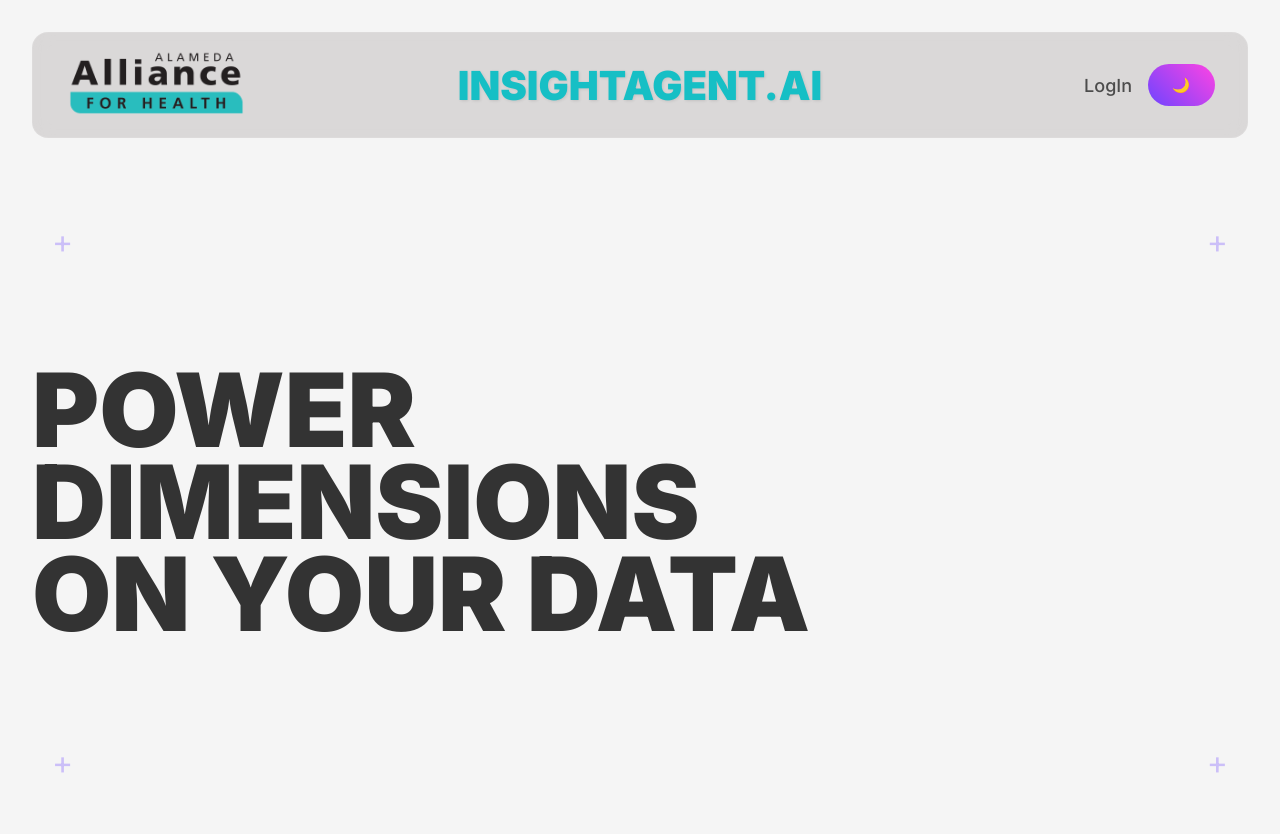
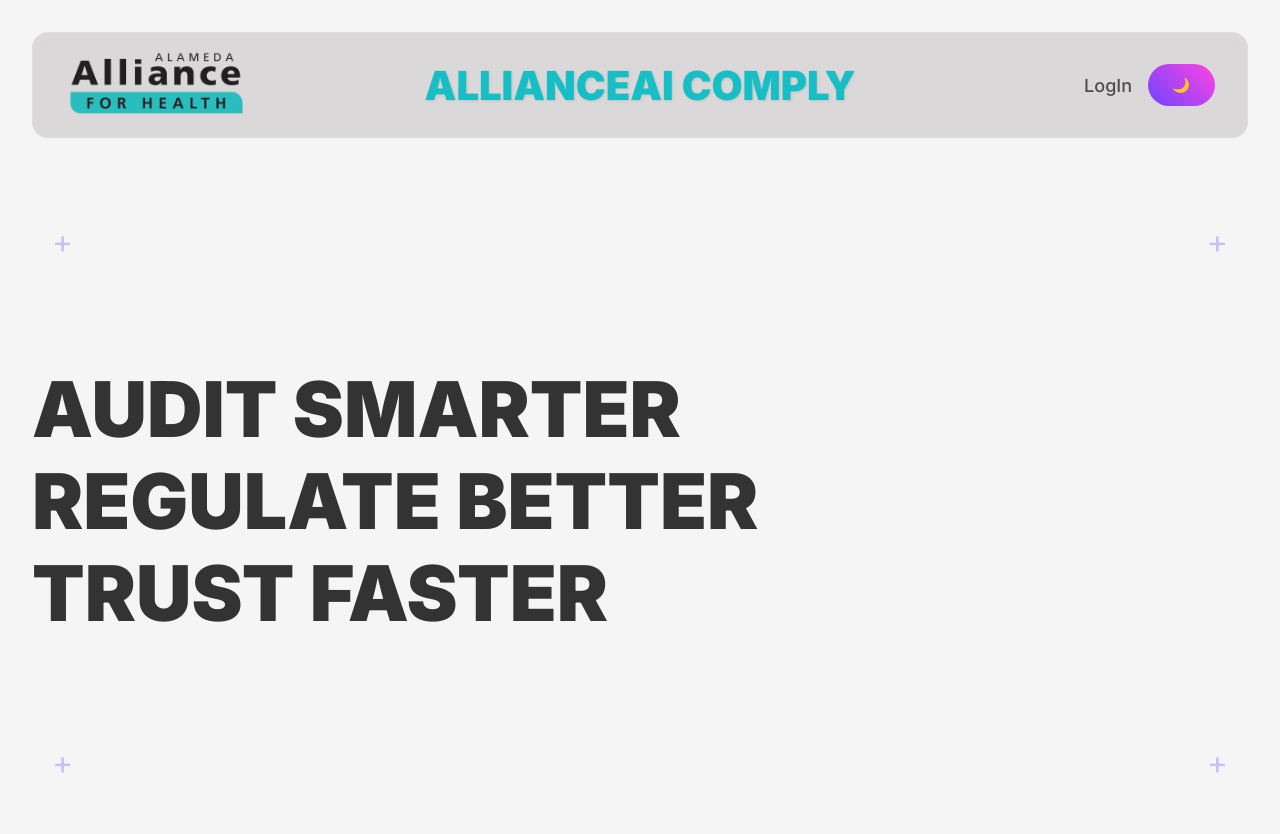
Before and after one commit to simranLagozon/Alamenda-demo, a FastAPI app: template templates/index.html in a window 1280 px wide. Run offline with FastAPI, Linux system fonts and the light colour scheme; the template is opened without the code that fills it, so the values that code supplies are empty; parts of the project's set-up code (start-up, migrations or seed data) failed here and were passed over; some libraries are stand-ins or nearby versions.

Commit message:
Update index.html

```diff
--- a/templates/index.html
+++ b/templates/index.html
@@ -147,9 +147,9 @@
 }
 
 .title {
-  font-size: 8vw;
-  font-weight: 900;
-  line-height: 0.9;
+  font-size: 6vw;
+  font-weight: 800;
+  line-height: 1.2;
   text-transform: uppercase;
   position: relative;
   z-index: 2;
@@ -320,7 +320,7 @@
         </div>
 
         <!-- Center: Brand Title -->
-        <div class="brand-title">INSIGHTAGENT.AI</div>
+        <div class="brand-title">ALLIANCEAI COMPLY</div>
 
         <!-- Right: Navigation + Actions -->
         <div class="header-right">
@@ -339,9 +339,10 @@
       <!-- Main Content -->
       <main>
         <h1 class="title">
-          <div class="title-line">Power</div>
-          <div class="title-line">DIMENSIONS</div>
-          <div class="title-line">On Your Data</div>
+          <div class="title-line">AUDIT SMARTER</div>
+          <div class="title-line">REGULATE BETTER</div>
+          <div class="title-line">TRUST FASTER</div>
+
         </h1>
 
         <div class="blob-container">
```
